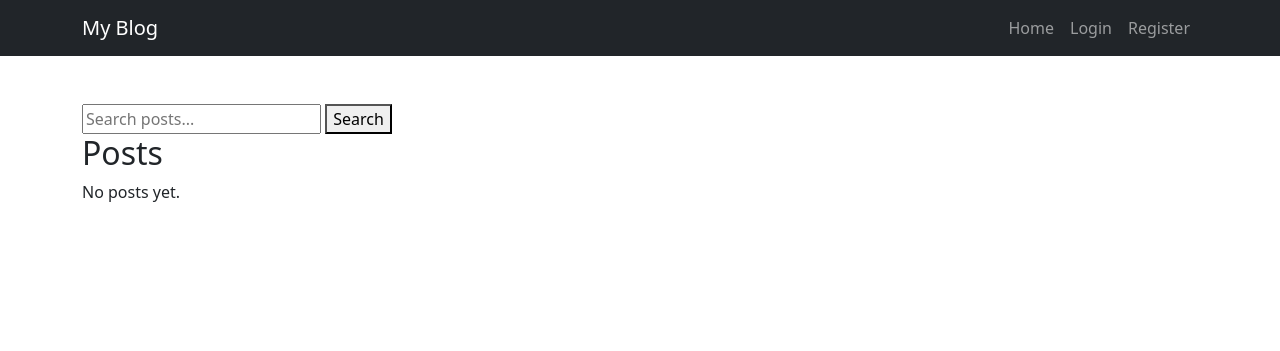
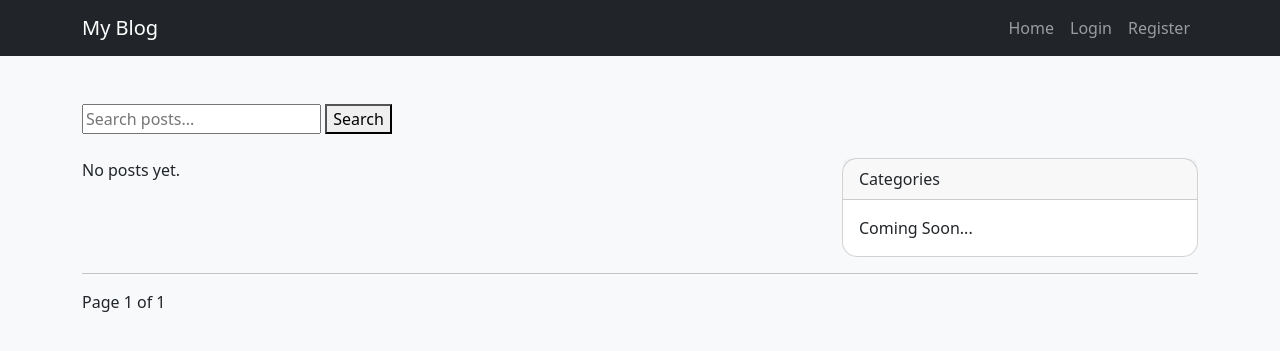
Before and after one commit to Zahra-Akhbari/weblog, a Django app: page /home/ in a window 1280 px wide. Shown: the top 351 px of the page. Run offline with Django 5.2, Linux system fonts and the light colour scheme; data that the repository does not hold is empty.

Commit message:
add static file for css and js and some changes with bootstrap

```diff
--- /dev/null
+++ b/blog/context_processors.py
@@ -0,0 +1,11 @@
+from .models import Category, Tag, Post
+
+
+def sidebar_data(request):
+    return {
+        "categories": Category.objects.all(),
+        "tags": Tag.objects.all(),
+        "latest_posts": Post.objects.filter(
+            status="published"
+        ).order_by("-created_at")[:5],
+    }
--- /dev/null
+++ b/blog/static/blog/css/style.css
@@ -0,0 +1,11 @@
+body{
+    background-color:#f8f9fa;
+}
+
+.card{
+    border-radius:15px;
+}
+
+.card-title{
+    font-weight:bold;
+}
--- a/blog/templates/blog/base.html
+++ b/blog/templates/blog/base.html
@@ -1,8 +1,14 @@
+
+{% load static %}
+
 <!DOCTYPE html>
 <html dir="ltr">
 
 <head>
     <link href="https://cdn.jsdelivr.net/npm/bootstrap@5.3.7/dist/css/bootstrap.min.css" rel="stylesheet">
+
+    <link rel="stylesheet" href="{% static 'blog/css/style.css' %}">
+
     <title>My Blog</title>
 </head>
 
--- a/blog/templates/blog/home.html
+++ b/blog/templates/blog/home.html
@@ -1,9 +1,9 @@
 {% extends 'blog/base.html' %}
-
 
 {% block content %}
 
-<form method="get" action="{% url 'home' %}">
+<form method="get" action="{% url 'home' %}" class="mb-4">
+
     <input
         type="text"
         name="q"
@@ -12,22 +12,26 @@
     <button type="submit">
         Search
     </button>
+
 </form>
 
 
-<h2>Posts</h2>
+<div class="row">
+
+    <!-- Posts -->
+    <div class="col-lg-8">
 
         {% for post in page_obj %}
-
-<hr>
 
         <div class="card mb-4">
 
             {% if post.image %}
+
                 <img src="{{ post.image.url }}"
                      class="card-img-top"
                      alt="{{ post.title }}"
                      style="height:250px; object-fit:cover;">
+
             {% endif %}
 
             <div class="card-body">
@@ -37,13 +41,19 @@
                 </h3>
 
                 <p class="text-muted">
+
                     By {{ post.author }}
+
                     |
+
                     {{ post.created_at|date:"M d, Y" }}
+
                 </p>
 
                 <p class="card-text">
-            {{ post.content|truncatechars:150 }}
+
+                    {{ post.content|truncatechars:50 }}
+
                 </p>
 
                 <a href="{% url 'post_detail' post.slug %}"
@@ -57,28 +67,57 @@
 
         </div>
 
-{%empty%}
+        {% empty %}
 
-<p>
-    No posts yet.
-</p>
+            <p>No posts yet.</p>
 
         {% endfor %}
 
-{% endblock %}
+    </div>
+
+
+    <!-- Sidebar -->
+    <div class="col-lg-4">
+
+        <div class="card">
+
+            <div class="card-header">
+
+                Categories
+
+            </div>
+
+            <div class="card-body">
+
+                Coming Soon...
+
+            </div>
+
+        </div>
+
+    </div>
+
+</div>
 
 
 <hr>
 
+
+<div class="d-flex justify-content-between">
+
     {% if page_obj.has_previous %}
 
-<a href="?page={{ page_obj.previous_page_number }}">
+        <a href="?page={{ page_obj.previous_page_number }}"
+           class="btn btn-outline-primary">
+
             Previous
+
         </a>
 
     {% endif %}
 
-<span>
+
+    <span class="align-self-center">
 
         Page {{ page_obj.number }}
 
@@ -88,10 +127,18 @@ of
 
     </span>
 
+
     {% if page_obj.has_next %}
 
-<a href="?page={{ page_obj.next_page_number }}">
+        <a href="?page={{ page_obj.next_page_number }}"
+           class="btn btn-outline-primary">
+
             Next
+
         </a>
 
     {% endif %}
+
+</div>
+
+{% endblock %}
--- a/config/settings.py
+++ b/config/settings.py
@@ -63,6 +63,8 @@ TEMPLATES = [
                 "django.template.context_processors.request",
                 "django.contrib.auth.context_processors.auth",
                 "django.contrib.messages.context_processors.messages",
+
+                'blog.context_processors.sidebar_data',
             ],
         },
     },
```
Also changed, not shown: blog/templates/blog/post_detail.html (+16 -11 lines), blog/static/blog/js/script.js (added). Lines whose indentation alone changed are shown as unchanged.
